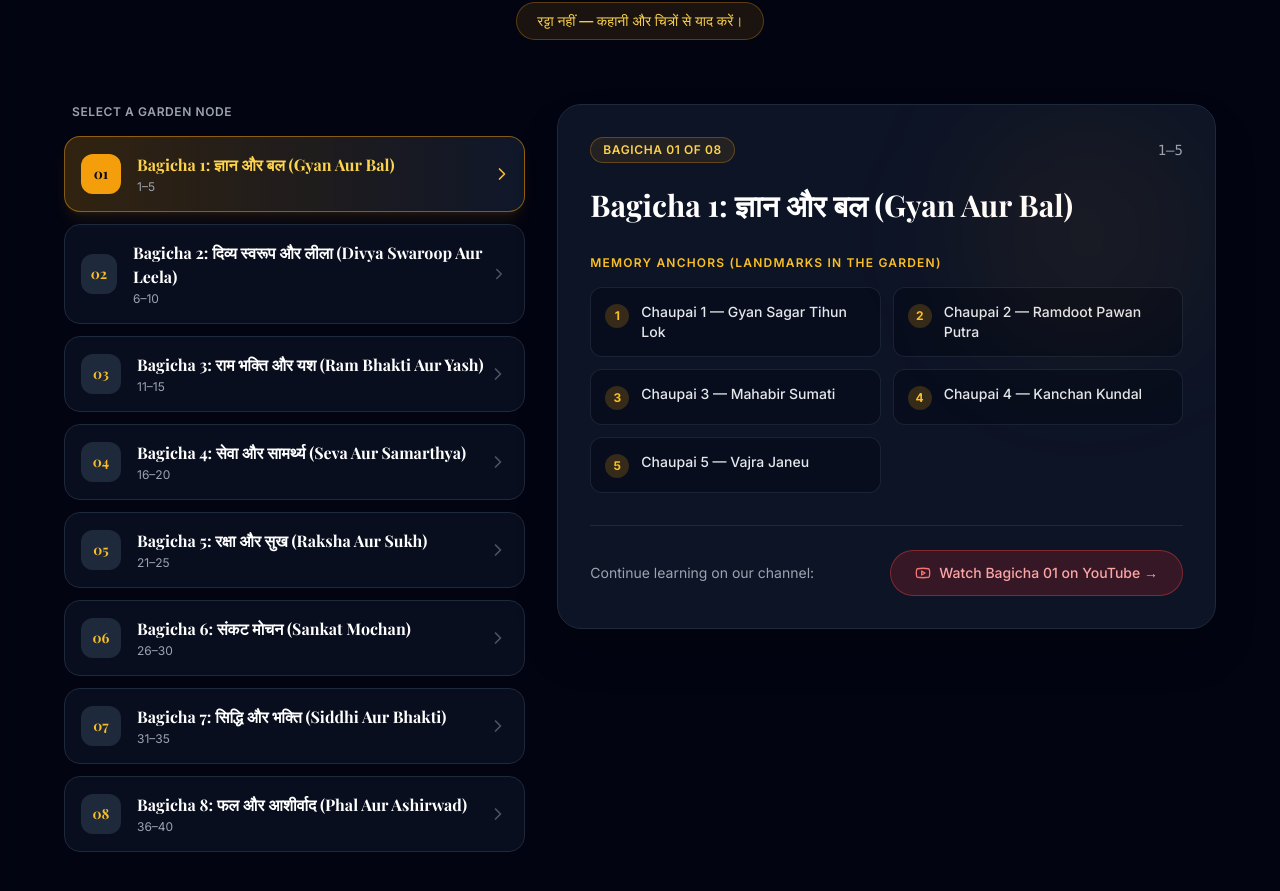
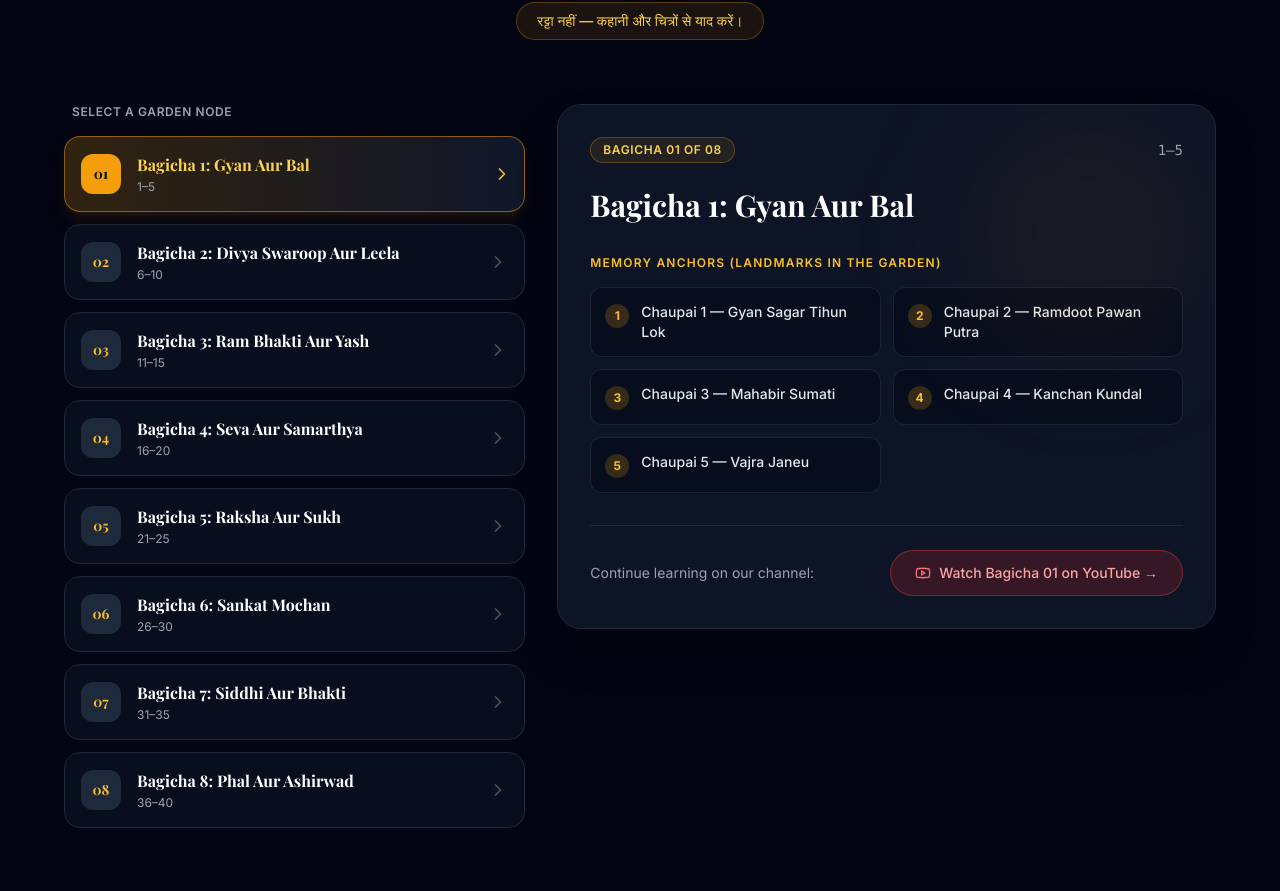
Before and after one commit to idea-ai-labs/bhakti-udyan, a Next.js app: page / in a window 1280 px wide. Shown: the part 3565-4456 px from the top of the page. Built offline with nearby package versions, Linux system fonts and the light colour scheme; a web font is replaced by a local one.

Commit message:
Update udyanData.ts

```diff
--- a/src/data/udyanData.ts
+++ b/src/data/udyanData.ts
@@ -7,11 +7,13 @@ export interface Bagicha {
   id: number;
   englishName: string;
   hindiName: string;
-  title: string; // Used for UI compatibility
+  title: string;
+  devanagariTitle?: string;
+  theme?: string;
   chaupaiRange: string;
   bhav: string;
-  memoryAnchors: string[]; // List of strings for component compatibility
-  anchors: MemoryAnchor[]; // Detailed anchors with numbers
+  memoryAnchors: string[];
+  anchors: MemoryAnchor[];
   memoryJourney: string[];
   youtubeUrl?: string;
 }
@@ -21,9 +23,11 @@ export const BAGICHE_DATA: Bagicha[] = [
     id: 1,
     englishName: "Gyan Aur Bal",
     hindiName: "ज्ञान और बल",
-    title: "Bagicha 1: ज्ञान और बल (Gyan Aur Bal)",
+    title: "Bagicha 1: Gyan Aur Bal",
+    devanagariTitle: "बगीचा 1: ज्ञान और बल",
+    theme: "from-amber-500/20 to-orange-500/20",
     chaupaiRange: "1–5",
-    bhav: "हनुमान जी का ज्ञान, बल, बुद्धिमत्ता और दिव्य स्वरूप।",
+    bhav: "हनुमान जी का ज्ञान, बल, बुद्धिमत्ता और दिव्य स्वरूप。",
     memoryAnchors: [
       "Chaupai 1 — Gyan Sagar Tihun Lok",
       "Chaupai 2 — Ramdoot Pawan Putra",
@@ -45,9 +49,11 @@ export const BAGICHE_DATA: Bagicha[] = [
     id: 2,
     englishName: "Divya Swaroop Aur Leela",
     hindiName: "दिव्य स्वरूप और लीला",
-    title: "Bagicha 2: दिव्य स्वरूप और लीला (Divya Swaroop Aur Leela)",
+    title: "Bagicha 2: Divya Swaroop Aur Leela",
+    devanagariTitle: "बगीचा 2: दिव्य स्वरूप और लीला",
+    theme: "from-indigo-500/20 to-blue-500/20",
     chaupaiRange: "6–10",
-    bhav: "हनुमान जी का दिव्य स्वरूप, विद्वत्ता, रामकथा के प्रति प्रेम और अद्भुत शक्तियाँ।",
+    bhav: "हनुमान जी का दिव्य स्वरूप, विद्वत्ता, रामकथा के प्रति प्रेम और अद्भुत शक्तियाँ。",
     memoryAnchors: [
       "Chaupai 6 — Shankar Suvan",
       "Chaupai 7 — Vidyavaan Chatur",
@@ -69,9 +75,11 @@ export const BAGICHE_DATA: Bagicha[] = [
     id: 3,
     englishName: "Ram Bhakti Aur Yash",
     hindiName: "राम भक्ति और यश",
-    title: "Bagicha 3: राम भक्ति और यश (Ram Bhakti Aur Yash)",
+    title: "Bagicha 3: Ram Bhakti Aur Yash",
+    devanagariTitle: "बगीचा 3: राम भक्ति और यश",
+    theme: "from-purple-500/20 to-indigo-500/20",
     chaupaiRange: "11–15",
-    bhav: "राम जी के प्रति हनुमान जी की सेवा, भक्ति और तीनों लोकों में उनकी महिमा।",
+    bhav: "राम जी के प्रति हनुमान जी की सेवा, भक्ति और तीनों लोकों में उनकी महिमा。",
     memoryAnchors: [
       "Chaupai 11 — Laye Sanjivan",
       "Chaupai 12 — Raghupati Badai",
@@ -93,9 +101,11 @@ export const BAGICHE_DATA: Bagicha[] = [
     id: 4,
     englishName: "Seva Aur Samarthya",
     hindiName: "सेवा और सामर्थ्य",
-    title: "Bagicha 4: सेवा और सामर्थ्य (Seva Aur Samarthya)",
+    title: "Bagicha 4: Seva Aur Samarthya",
+    devanagariTitle: "बगीचा 4: सेवा और सामर्थ्य",
+    theme: "from-emerald-500/20 to-teal-500/20",
     chaupaiRange: "16–20",
-    bhav: "हनुमान जी की सेवा, मार्गदर्शन, अद्भुत सामर्थ्य और कठिन कार्यों को पूरा करने की शक्ति।",
+    bhav: "हनुमान जी की सेवा, मार्गदर्शन, अद्भुत सामर्थ्य और कठिन कार्यों को पूरा करने की शक्ति。",
     memoryAnchors: [
       "Chaupai 16 — Tum Upkar",
       "Chaupai 17 — Tumharo Mantra",
@@ -117,9 +127,11 @@ export const BAGICHE_DATA: Bagicha[] = [
     id: 5,
     englishName: "Raksha Aur Sukh",
     hindiName: "रक्षा और सुख",
-    title: "Bagicha 5: रक्षा और सुख (Raksha Aur Sukh)",
+    title: "Bagicha 5: Raksha Aur Sukh",
+    devanagariTitle: "बगीचा 5: रक्षा और सुख",
+    theme: "from-rose-500/20 to-red-500/20",
     chaupaiRange: "21–25",
-    bhav: "हनुमान जी की शरण, भक्तों को मिलने वाला सुख, उनकी रक्षा और रोगों तथा पीड़ाओं से मुक्ति की प्रार्थना।",
+    bhav: "हनुमान जी की शरण, भक्तों को मिलने वाला सुख, उनकी रक्षा और रोगों तथा पीड़ाओं से मुक्ति की प्रार्थना。",
     memoryAnchors: [
       "Chaupai 21 — Ram Duare",
       "Chaupai 22 — Sab Sukh Lahai",
@@ -141,9 +153,11 @@ export const BAGICHE_DATA: Bagicha[] = [
     id: 6,
     englishName: "Sankat Mochan",
     hindiName: "संकट मोचन",
-    title: "Bagicha 6: संकट मोचन (Sankat Mochan)",
+    title: "Bagicha 6: Sankat Mochan",
+    devanagariTitle: "बगीचा 6: संकट मोचन",
+    theme: "from-cyan-500/20 to-blue-500/20",
     chaupaiRange: "26–30",
-    bhav: "संकटों से मुक्ति, राम की कृपा, मनोकामनाओं की पूर्ति और संतों की रक्षा।",
+    bhav: "संकटों से मुक्ति, राम की कृपा, मनोकामनाओं की पूर्ति और संतों की रक्षा。",
     memoryAnchors: [
       "Chaupai 26 — Sankat Te",
       "Chaupai 27 — Sab Par Ram",
@@ -165,9 +179,11 @@ export const BAGICHE_DATA: Bagicha[] = [
     id: 7,
     englishName: "Siddhi Aur Bhakti",
     hindiName: "सिद्धि और भक्ति",
-    title: "Bagicha 7: सिद्धि और भक्ति (Siddhi Aur Bhakti)",
+    title: "Bagicha 7: Siddhi Aur Bhakti",
+    devanagariTitle: "बगीचा 7: सिद्धि और भक्ति",
+    theme: "from-amber-500/20 to-yellow-500/20",
     chaupaiRange: "31–35",
-    bhav: "हनुमान जी की सिद्धियाँ, राम-भक्ति का अमृत और भक्ति के फल की महिमा।",
+    bhav: "हनुमान जी की सिद्धियाँ, राम-भक्ति का अमृत और भक्ति के फल की महिमा。",
     memoryAnchors: [
       "Chaupai 31 — Aasht Siddhi",
       "Chaupai 32 — Ram Rasayan",
@@ -189,9 +205,11 @@ export const BAGICHE_DATA: Bagicha[] = [
     id: 8,
     englishName: "Phal Aur Ashirwad",
     hindiName: "फल और आशीर्वाद",
-    title: "Bagicha 8: फल और आशीर्वाद (Phal Aur Ashirwad)",
+    title: "Bagicha 8: Phal Aur Ashirwad",
+    devanagariTitle: "बगीचा 8: फल और आशीर्वाद",
+    theme: "from-violet-500/20 to-purple-500/20",
     chaupaiRange: "36–40",
-    bhav: "हनुमान चालीसा के पाठ का फल, कृपा, आशीर्वाद और तुलसीदास जी की भक्ति।",
+    bhav: "हनुमान चालीसा के पाठ का फल, कृपा, आशीर्वाद और तुलसीदास जी की भक्ति。",
     memoryAnchors: [
       "Chaupai 36 — Sankat Katai",
       "Chaupai 37 — Jai Jai Jai",
@@ -238,43 +256,55 @@ export const GARDEN_PATHS = [
   {
     id: 1,
     title: "Explore Bhakti",
+    devanagariTitle: "भक्ति अन्वेषण",
     subtitle: "The Foundation",
     badge: "Core",
+    status: "Active",
     description: "Discover the seed of devotion and establish a daily contemplative practice."
   },
   {
     id: 2,
     title: "Understand Arth",
+    devanagariTitle: "अर्थ बोध",
     subtitle: "Deep Meanings",
     badge: "Wisdom",
+    status: "Active",
     description: "Unpack the literal and spiritual layers behind sacred verses."
   },
   {
     id: 3,
     title: "Experience Anubhuti",
+    devanagariTitle: "अनुभूति अनुभव",
     subtitle: "Inner Realization",
     badge: "Meditation",
+    status: "Active",
     description: "Move beyond intellectual study into direct experiential peace."
   },
   {
     id: 4,
     title: "Katha",
+    devanagariTitle: "कथा सरिता",
     subtitle: "Sacred Narratives",
     badge: "Stories",
+    status: "Active",
     description: "Immerse yourself in timeless stories that illuminate human and divine virtues."
   },
   {
     id: 5,
     title: "Learn & Remember",
+    devanagariTitle: "स्मृति पथ",
     subtitle: "The Memory System",
     badge: "Memory",
+    status: "Active",
     description: "Use spatial anchors and imagery to effortlessly retain sacred texts."
   },
   {
     id: 6,
     title: "Bal Bhakti",
+    devanagariTitle: "बाल भक्ति",
     subtitle: "For Young Minds",
     badge: "Family",
+    status: "Active",
     description: "Engaging, accessible spiritual learning designed for children and families."
   }
 ];
```
